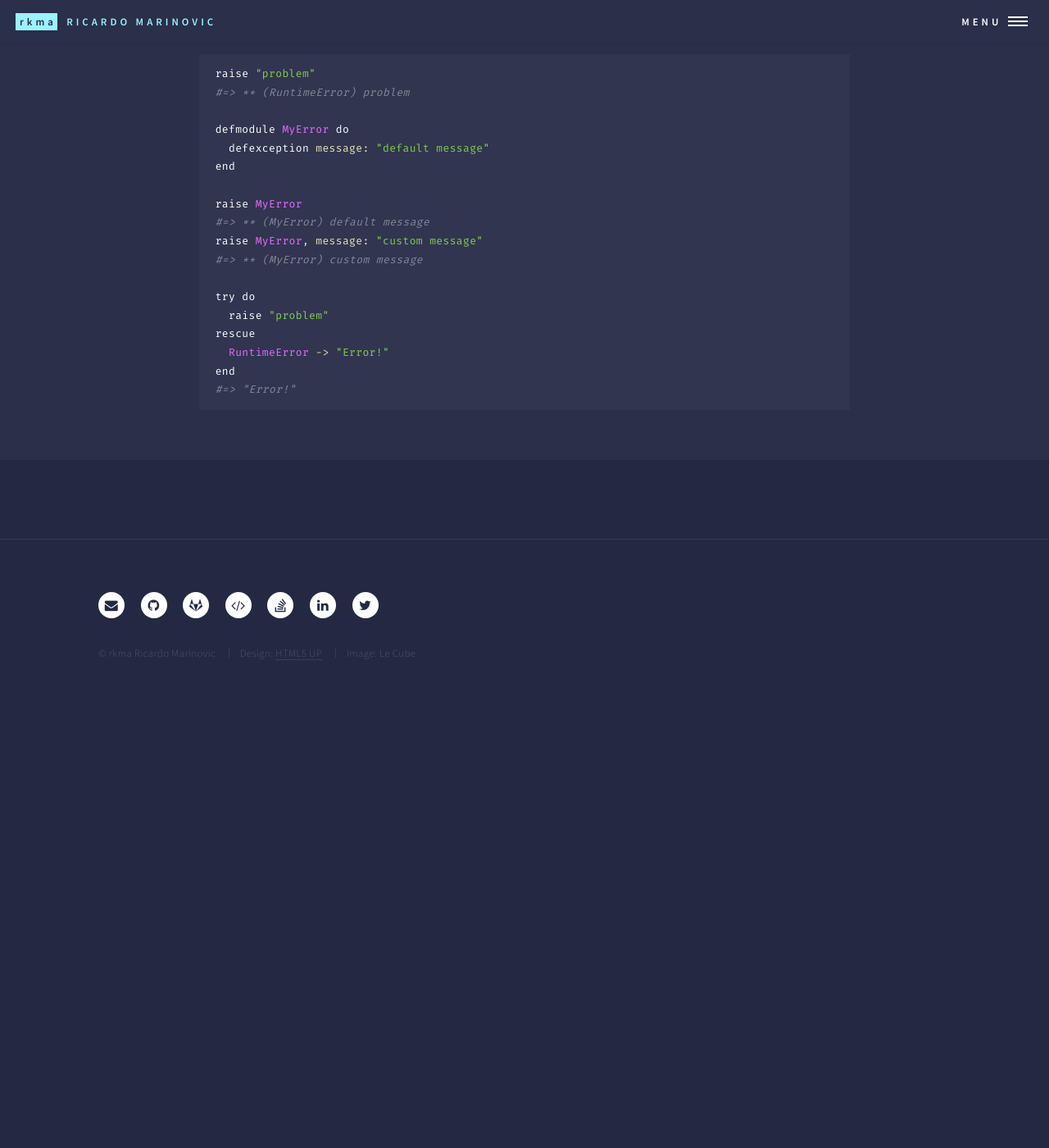
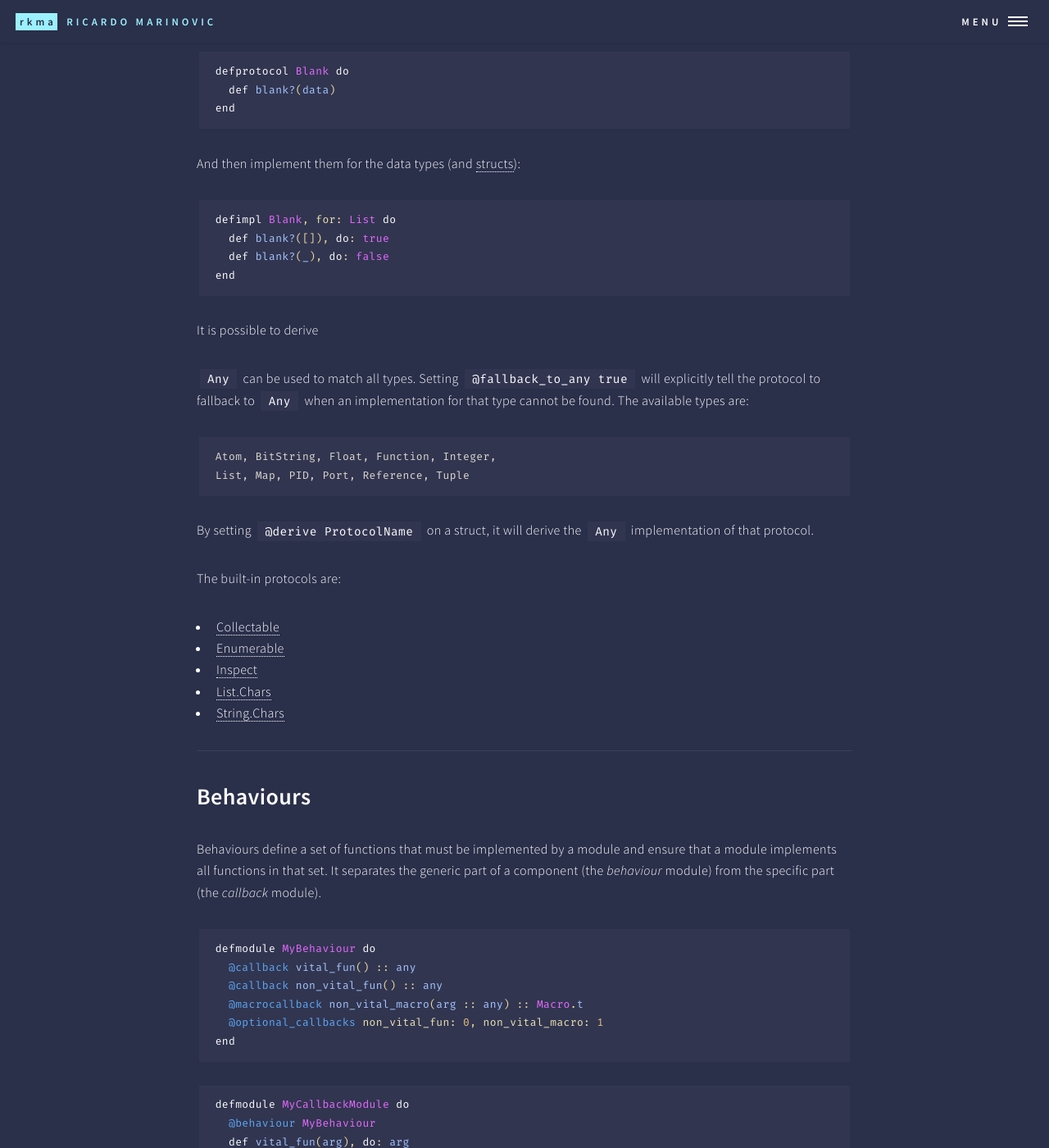
Before and after one commit to ricmarinovic/ricmarinovic.github.io, a Jekyll site: the page built from elixir/_posts/2016-11-15-syntax.md, in a window 1280 px wide and 1400 px high, scrolled down 14156 px. Shown: the whole window at 82% size. Built offline with Jekyll 4.4.1, drawn with Linux system fonts in a browser that asks for light colours; comment, search, counter and statistics services are not loaded; before the commit the page ends 15020 px from its top, so only the background shows below that; some of the changed text lies outside the part shown.

Commit message:
edit post elixir syntax
add protocols and behaviours

````diff
--- a/elixir/_posts/2016-11-15-syntax.md
+++ b/elixir/_posts/2016-11-15-syntax.md
@@ -16,6 +16,8 @@ comments: true
 * [Control flow](#control-flow), [Comprehensions](#comprehensions)
 * [Functions](#functions), [Guard clauses](#guard-clauses)
 * [Modules](#modules)
+* [Protocols](#protocols)
+* [Behaviours](#behaviours)
 * [Errors](#errors)
 
 ## Variables
@@ -147,7 +149,7 @@ get_and_update_in/2, get_in/2, map_size/1 put_in/2, update_in/2
 
 #### Structs
 
-Structs are modules that define custom maps with specific keys and default values, and only those keys are allowed. Structs are maps with a `__struct__` key holding the name of its module they don't implement the Access or Enumerable protocol.
+Structs are modules that define custom maps with specific keys and default values, and only those keys are allowed. Structs are maps with a `__struct__` key holding the name of its module. They don't implement the Access or Enumerable protocol.
 
 ```elixir
 defmodule User do
@@ -156,6 +158,9 @@ end
 
 john = %User{} #=> %User{age: 27, name: "John"}
 meg = %User{name: "Megan"} #=> %User{name: "Megan", age: 27}
+
+inspect(john, structs: false)
+#=> "%{__struct__: User, age: 27, name: \"John\"}"
 
 # Strict access only
 meg.name #=> "Megan"
@@ -446,12 +450,13 @@ Module attributes are variables defined inside modules (not functions) used to a
 | `@typep` | used to define new private types |
 | `@opaque` | used to define a public type where the internal structure is not visible |
 | `@spec` | used to define functions |
+| `@behaviour` | used for specifying an OTP or user-defined behaviour |
 | `@callback` | used to define function callbacks of behaviours |
 | `@macrocallback` | used to define macro callbacks of behaviours |
 
 Reference for Typespecs can be found [here](https://hexdocs.pm/elixir/typespecs.html).
 
-#### alias
+### alias
 
 Module names can be aliased.
 
@@ -460,7 +465,7 @@ alias Module.Name # Defaults to Name
 alias Module.Name, as: OtherName
 ```
 
-#### import
+### import
 
 Summons functions and macros.
 
@@ -471,13 +476,84 @@ import ModuleName, :functions
 import ModuleName, :macros
 ```
 
-#### require
+### require
 
 Summons macros. Makes sure the module is compiled and loaded.
 
-#### use
+### use
 
 Adds capabilities to a module. It invokes the macro `__using__/1` from the module.
+
+---
+
+## Protocols
+
+Protocols are a way to achieve polymorphism in Elixir. You have to first define the protocol specifying the functions that are to be implemented:
+
+```elixir
+defprotocol Blank do
+  def blank?(data)
+end
+```
+
+And then implement them for the data types (and [structs](#structs)):
+
+```elixir
+defimpl Blank, for: List do
+  def blank?([]), do: true
+  def blank?(_), do: false
+end
+```
+
+It is possible to derive
+
+`Any` can be used to match all types. Setting `@fallback_to_any true` will explicitly tell the protocol to fallback to `Any` when an implementation for that type cannot be found. The available types are:
+
+```
+Atom, BitString, Float, Function, Integer,
+List, Map, PID, Port, Reference, Tuple
+```
+
+By setting `@derive ProtocolName` on a struct, it will derive the `Any` implementation of that protocol.
+
+The built-in protocols are:
+
+* [Collectable](https://hexdocs.pm/elixir/Collectable.html)
+* [Enumerable](https://hexdocs.pm/elixir/Enumerable.html)
+* [Inspect](https://hexdocs.pm/elixir/Inspect.html)
+* [List.Chars](https://hexdocs.pm/elixir/List.Chars.html)
+* [String.Chars](https://hexdocs.pm/elixir/String.Chars.html)
+
+---
+
+## Behaviours
+
+Behaviours define a set of functions that must be implemented by a module and ensure that a module implements all functions in that set. It separates the generic part of a component (the *behaviour* module) from the specific part (the *callback* module).
+
+```elixir
+defmodule MyBehaviour do
+  @callback vital_fun() :: any
+  @callback non_vital_fun() :: any
+  @macrocallback non_vital_macro(arg :: any) :: Macro.t
+  @optional_callbacks non_vital_fun: 0, non_vital_macro: 1
+end
+```
+
+```elixir
+defmodule MyCallbackModule do
+  @behaviour MyBehaviour
+  def vital_fun(arg), do: arg
+end
+```
+
+The built-in behaviours are:
+
+* [Access](https://hexdocs.pm/elixir/Access.html)
+* [Application](https://hexdocs.pm/elixir/Application.html)
+* [Calendar](https://hexdocs.pm/elixir/Calendar.html)
+* [Exception](https://hexdocs.pm/elixir/Exception.html)
+* [GenServer](https://hexdocs.pm/elixir/GenServer.html)
+* [Supervisor](https://hexdocs.pm/elixir/Supervisor.html)
 
 ---
 
````
Also changed, not shown: other parts of elixir/_posts/2016-11-15-syntax.md (+0 -1 lines).
